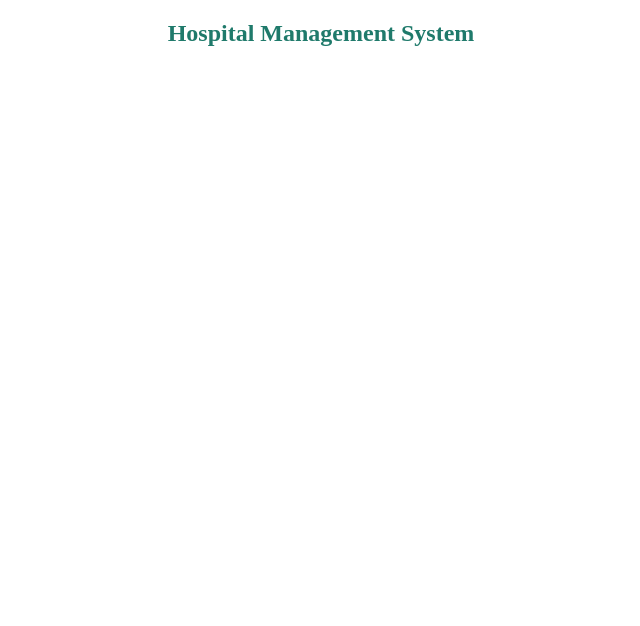
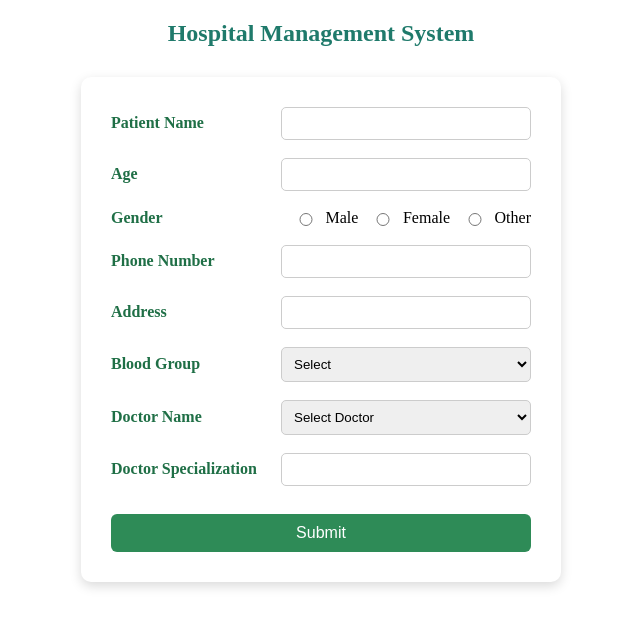
Before and after one commit to Gundala-GreeshmaSai/HIS-Project, an Angular app: page /patient in a window 1280 px wide. Before the commit this address led to /. Shown: the top 626 px of the page, without its empty margins (319-959 px from the left). Built offline with nearby package versions, Linux system fonts and the light colour scheme.

Commit message:
Added patient registration form

```diff
--- a/src/app/app.routes.ts
+++ b/src/app/app.routes.ts
@@ -2,11 +2,13 @@ import { Routes } from '@angular/router';
 import { LoginComponent } from './login/login';
 import { RegisterComponent} from './register/register';
 import {DashboardComponent} from './dashboard/dashboard';
+import{PatientComponent} from './patient/patient';
 import { AuthGuard } from './auth-guard';
 
 export const routes: Routes = [
   { path: '', redirectTo: 'login', pathMatch: 'full' },
   { path: 'login', component: LoginComponent },
   { path: 'register', component: RegisterComponent},
-  { path: 'dashboard', component: DashboardComponent, canActivate: [AuthGuard] }
+  { path: 'dashboard', component: DashboardComponent, canActivate: [AuthGuard] },
+  { path: 'patient', component:PatientComponent},
 ];
--- a/src/app/dashboard/dashboard.html
+++ b/src/app/dashboard/dashboard.html
@@ -7,12 +7,19 @@
         <p>This is your dashboard overview</p>
     </div><div class="sidebar">
     <h2>My Dashboard</h2>
-    <ul>
-        <li>Patient</li>
+
+         <ul>
+      <p class="patient-text">
+        <span (click)="goToPatient()"><li> Patient</li></span>
+      </p>
+
+
+
 
     </ul>
 </div>
-    <div class="footer">
+
+ <div class="footer">
         © 2026 Dashboard | All Rights Reserved
     </div>
 </div>
--- a/src/app/dashboard/dashboard.scss
+++ b/src/app/dashboard/dashboard.scss
@@ -44,6 +44,7 @@ body {
     padding: 20px;
 }
 
+
 .header {
     background-color: #ffffff;
     padding: 15px;
--- a/src/app/dashboard/dashboard.ts
+++ b/src/app/dashboard/dashboard.ts
@@ -12,8 +12,8 @@ export class DashboardComponent {
 
   constructor(private router: Router) {}
 
-  logout() {
-    localStorage.removeItem('token');
-    this.router.navigate(['/login']);
+
+  goToPatient() {
+    this.router.navigate(['/patient']);
   }
 }
--- a/src/app/patient/patient.html
+++ b/src/app/patient/patient.html
@@ -1 +1,58 @@
-<p>patient works!</p>
+
+<div class="container">
+<div class="form-row">
+<label>Patient Name</label>
+<input type="text" [(ngModel)]="patient.name" name="name" required>
+</div>
+
+<div class="form-row">
+<label>Age</label>
+<input type="number" [(ngModel)]="patient.age" name="age" required>
+</div>
+
+<div class="form-row">
+<label>Gender</label>
+<input type="radio" [(ngModel)]="patient.gender" name="gender" value="Male"> Male
+<input type="radio" [(ngModel)]="patient.gender" name="gender" value="Female"> Female
+<input type="radio" [(ngModel)]="patient.gender" name="gender" value="Other"> Other
+</div>
+
+<div class="form-row">
+<label>Phone Number</label>
+<input type="text" [(ngModel)]="patient.phone" name="phone">
+</div>
+
+<div class="form-row">
+<label>Address</label>
+<input type="text" [(ngModel)]="patient.address" name="address">
+</div>
+<div class="form-row">
+<label>Blood Group</label>
+<select [(ngModel)]="patient.bloodgroup" name="bloodgroup">
+<option value="">Select</option>
+<option>A +ve</option>
+<option>A -ve</option>
+<option>B +ve</option>
+<option>B -ve</option>
+<option>O +ve</option>
+<option>O -ve</option>
+<option>AB +ve</option>
+<option>AB -ve</option>
+</select>
+</div><div class="form-row">
+<label>Doctor Name</label>
+
+<select [(ngModel)]="selectedDoctor" name="doctor" (change)="onDoctorChange()">
+<option value="">Select Doctor</option>
+<option *ngFor="let doc of doctors" [value]="doc.name">
+{{doc.name}}
+</option>
+</select>
+
+</div>
+
+<div class="form-row">
+<label>Doctor Specialization</label>
+<input type="text" [(ngModel)]="specialization" name="specialization" readonly>
+</div>
+<button class="submit">Submit</button>
--- a/src/app/patient/patient.scss
+++ b/src/app/patient/patient.scss
@@ -0,0 +1,71 @@
+/* PAGE */
+body{
+  margin:0;
+  font-family:'Segoe UI',sans-serif;
+  background: linear-gradient(to right,#e3f2fd,#f1f8e9);
+  min-height:100vh;
+
+  display:flex;
+  justify-content:center;   /* horizontal center */
+  align-items:flex-start;   /* keeps title visible */
+  flex-direction:column;
+}
+
+h1{
+  color:#1f6f46;
+  margin-top:30px;
+}
+
+/* FORM CONTAINER */
+.container{
+  width:420px;
+  background:white;
+  padding:30px;
+  border-radius:10px;
+  box-shadow:0 4px 12px rgba(0,0,0,0.15);
+  margin:30px auto;   /* this centers the form */
+}
+/* FORM ROW */
+.form-row{
+  display:flex;
+  align-items:center;
+  margin-bottom:18px;
+}
+
+/* LABEL */
+.form-row label{
+  width:170px;
+  font-weight:600;
+  color:#1f6f46;
+}
+
+/* INPUTS */
+.form-row input,
+.form-row select{
+  flex:1;
+  padding:8px;
+  border-radius:5px;
+  border:1px solid #ccc;
+}
+
+/* RADIO */
+.form-row input[type="radio"]{
+  margin-left:8px;
+}
+
+/* BUTTON */
+.submit{
+  width:100%;
+  padding:10px;
+  background:#2e8b57;
+  color:white;
+  border:none;
+  border-radius:6px;
+  font-size:16px;
+  cursor:pointer;
+  margin-top:10px;
+}
+
+.submit:hover{
+  background:#1f6f46;
+}
--- a/src/app/patient/patient.ts
+++ b/src/app/patient/patient.ts
@@ -1,11 +1,44 @@
+
 import { Component } from '@angular/core';
+import { Router } from '@angular/router';
+import { FormsModule } from '@angular/forms';
+import { CommonModule } from '@angular/common';
+
 
 @Component({
-  selector: 'app-patient',
-  imports: [],
+  selector: 'app-patient-registration',
+  standalone: true,
+  imports: [FormsModule,CommonModule],
   templateUrl: './patient.html',
-  styleUrl: './patient.scss',
+  styleUrls: ['./patient.scss']
 })
+export class PatientComponent {
+
+  patient = {
+    name: '',
+    age: '',
+    gender: '',
+    phone: '',
+    address:'',
+    bloodgroup:'',
+
+    disease: '',
+  }
+    doctors = [
+{ name: 'Dr. Sujatha', specialization: 'Cardiologist' },
+{ name: 'Dr. Suresh', specialization: 'Dermatologist' },
+{ name: 'Dr. Anitha', specialization: 'Neurologist' },
+{ name: 'Dr. Kavitha', specialization: 'Orthopedic' }
+];
+
+selectedDoctor = '';
+specialization = '';
+
+onDoctorChange(){
+const doctor = this.doctors.find(d => d.name === this.selectedDoctor);
+this.specialization = doctor ? doctor.specialization : '';
+}
+}
 export class Patient {
 
 }
```
